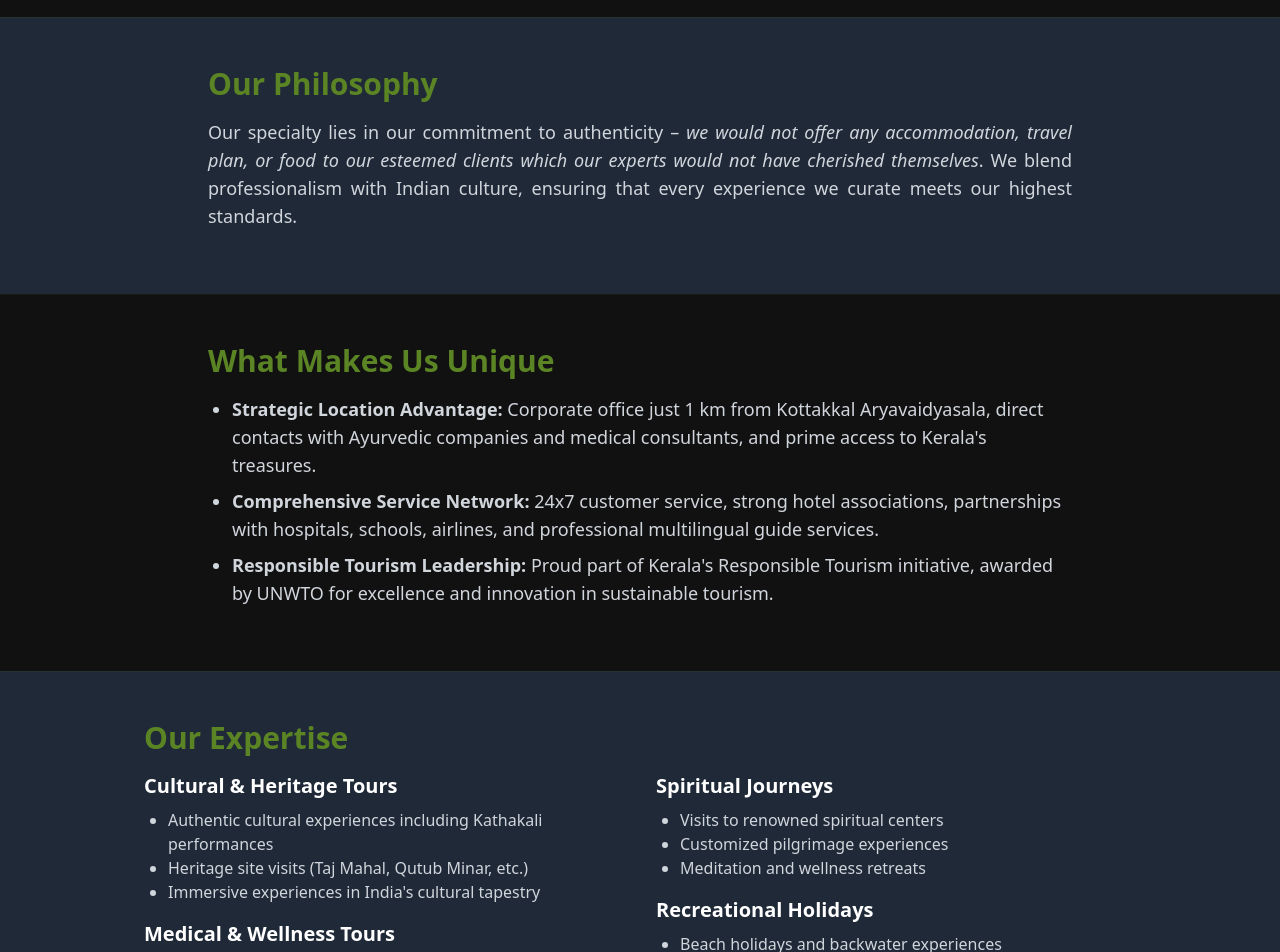
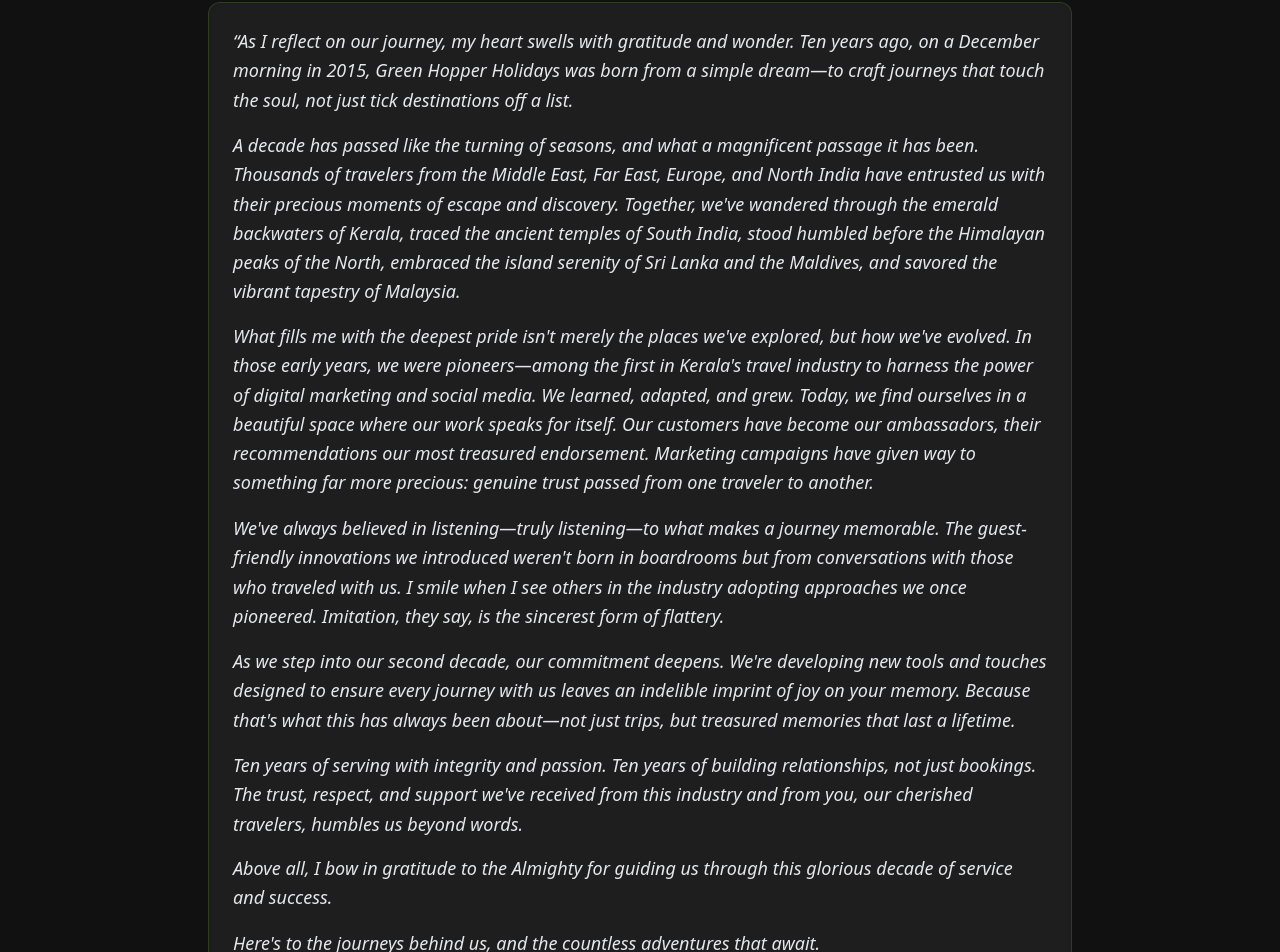
Before and after one commit to henna-maryam/Greenhopper, a React (Vite) app: page /about in a window 1280 px wide. Shown: the part 1509-2461 px from the top of the page. Built offline with nearby package versions, Linux system fonts and the light colour scheme; a web font is replaced by a local one.

Commit message:
about us update the charmain section

```diff
--- a/src/components/AboutUs.jsx
+++ b/src/components/AboutUs.jsx
@@ -2,7 +2,7 @@ import React from 'react'
 import { CircularTestimonials } from '../components/ui/circular-testimonials'
 import { FaRoute, FaHotel, FaCar, FaUserTie, FaMapMarkedAlt, FaHeadset, FaPhone, FaEnvelope, FaMapMarkerAlt, FaGlobe } from 'react-icons/fa'
 import badge from '../assets/badge-removebg-preview.png'
-import chairman from '../assets/chairman.jpeg'
+import chairman from '../assets/chairman2.jpeg'
 import Footer from './Footer';
 import AnimatedSection from './AnimatedSection'
 
@@ -88,12 +88,38 @@ const AboutUs = () => {
       <AnimatedSection animationType="fadeUp" delay={0.15}>
         <section className="py-12 bg-[#111111] border-t border-[#5B8424]/10">
           <div className="max-w-4xl mx-auto px-4 text-center">
-            <h3 className="text-3xl font-bold mb-4 text-[#5B8424]">Meet our Chief Environmental Officer</h3>
+            <h3 className="text-3xl font-bold mb-4 text-[#5B8424]">Meet our Chairman</h3>
             <img
               src={chairman}
               alt="Chairman of Greenhopper Holidays"
               className="mx-auto rounded-lg shadow-lg max-w-sm"
             />
+            <blockquote className="mt-8 text-gray-200 text-left bg-[#1E1E1E] border border-[#5B8424]/30 rounded-xl p-6 shadow-inner">
+              <p className="italic leading-relaxed text-lg">
+                “As I reflect on our journey, my heart swells with gratitude and wonder. Ten years ago, on a December morning in 2015, Green Hopper Holidays was born from a simple dream—to craft journeys that touch the soul, not just tick destinations off a list.
+              </p>
+              <p className="italic leading-relaxed text-lg mt-4">
+                A decade has passed like the turning of seasons, and what a magnificent passage it has been. Thousands of travelers from the Middle East, Far East, Europe, and North India have entrusted us with their precious moments of escape and discovery. Together, we've wandered through the emerald backwaters of Kerala, traced the ancient temples of South India, stood humbled before the Himalayan peaks of the North, embraced the island serenity of Sri Lanka and the Maldives, and savored the vibrant tapestry of Malaysia.
+              </p>
+              <p className="italic leading-relaxed text-lg mt-4">
+                What fills me with the deepest pride isn't merely the places we've explored, but how we've evolved. In those early years, we were pioneers—among the first in Kerala's travel industry to harness the power of digital marketing and social media. We learned, adapted, and grew. Today, we find ourselves in a beautiful space where our work speaks for itself. Our customers have become our ambassadors, their recommendations our most treasured endorsement. Marketing campaigns have given way to something far more precious: genuine trust passed from one traveler to another.
+              </p>
+              <p className="italic leading-relaxed text-lg mt-4">
+                We've always believed in listening—truly listening—to what makes a journey memorable. The guest-friendly innovations we introduced weren't born in boardrooms but from conversations with those who traveled with us. I smile when I see others in the industry adopting approaches we once pioneered. Imitation, they say, is the sincerest form of flattery.
+              </p>
+              <p className="italic leading-relaxed text-lg mt-4">
+                As we step into our second decade, our commitment deepens. We're developing new tools and touches designed to ensure every journey with us leaves an indelible imprint of joy on your memory. Because that's what this has always been about—not just trips, but treasured memories that last a lifetime.
+              </p>
+              <p className="italic leading-relaxed text-lg mt-4">
+                Ten years of serving with integrity and passion. Ten years of building relationships, not just bookings. The trust, respect, and support we've received from this industry and from you, our cherished travelers, humbles us beyond words.
+              </p>
+              <p className="italic leading-relaxed text-lg mt-4">
+                Above all, I bow in gratitude to the Almighty for guiding us through this glorious decade of service and success.
+              </p>
+              <p className="italic leading-relaxed text-lg mt-4">
+                Here's to the journeys behind us, and the countless adventures that await.
+              </p>
+            </blockquote>
           </div>
         </section>
       </AnimatedSection>
```
Also changed, not shown: src/assets/chairman2.jpeg (added).
